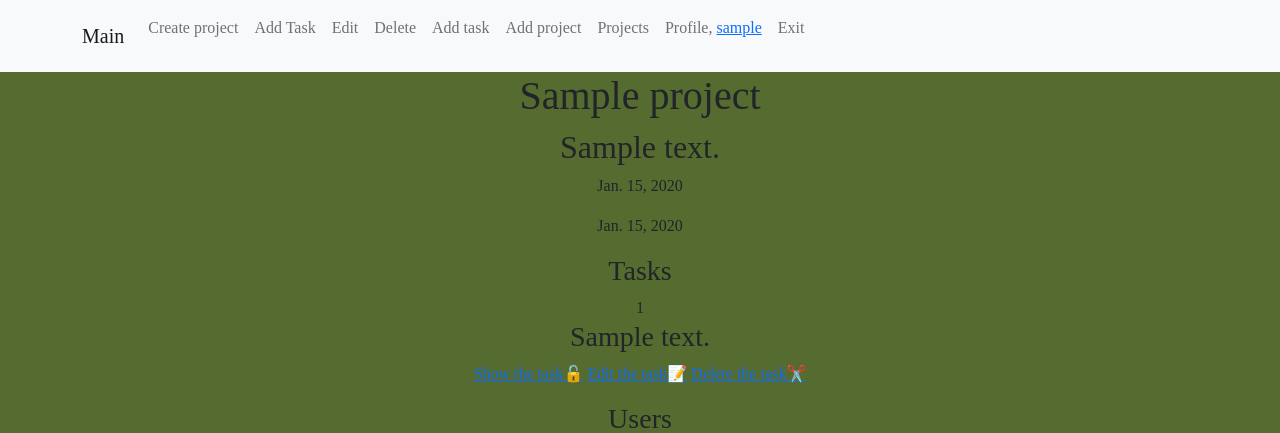
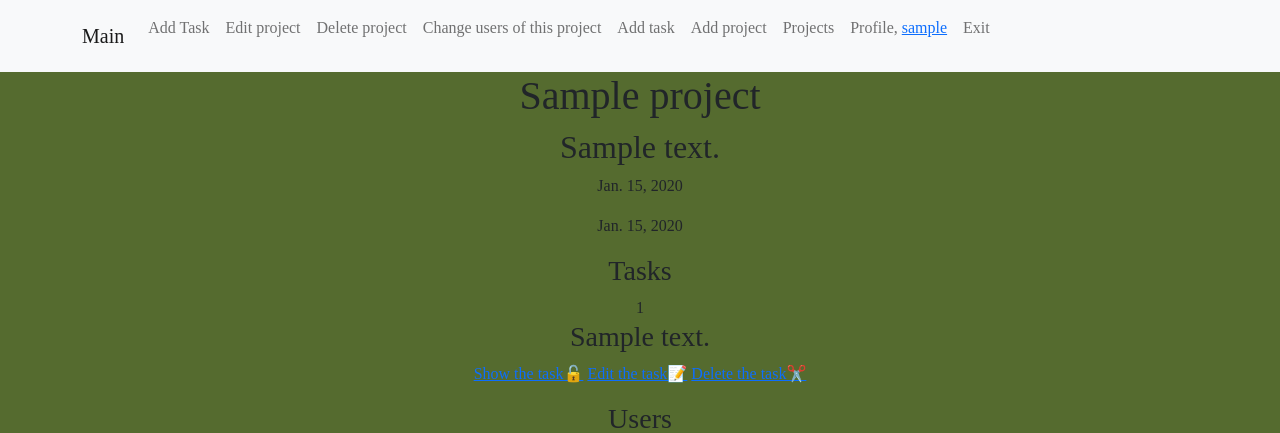
Before and after one commit to nishanova73/issue-tracker, a Django app: page /project_view/1/ in a window 1280 px wide. Shown: the top 433 px of the page. Run offline with Django 4.2, Linux system fonts and the light colour scheme; a user stored in the database is signed in; tables that the repository leaves empty hold one stand-in row (values such as "Sample post"); parts of the project's set-up code (start-up, migrations or seed data) failed here and were passed over.

Commit message:
hw-60 finished

```diff
--- a/source/webapp/templates/projects/change_users.html
+++ b/source/webapp/templates/projects/change_users.html
@@ -8,9 +8,11 @@ Project {{ project.pk }}
 {% block nav %}{% endblock %}
 {% block content %}
 <h2>Change project users</h2>
-
+</br>
+<div>
         <form method="post">
-            {% include 'partials/form.html' with button_txt="Save" %}
+            {% include 'partial/form.html' with button_text="Save" %}
         </form>
+</div>
 
 {% endblock %}
--- a/source/webapp/templates/projects/view.html
+++ b/source/webapp/templates/projects/view.html
@@ -5,16 +5,16 @@
 {{pass}}
     {% else %}
         <li class="nav-item">
-            <a class="nav-link" href="{% url 'webapp:project_add' %}">Create project</a>
-        </li>
-        <li class="nav-item">
             <a class="nav-link" href="{% url 'webapp:project_task_add' project.pk %}">Add Task</a>
         </li>
         <li class="nav-item">
-            <a class="nav-link" href="{% url 'webapp:project_update' project.pk %}">Edit</a>
+            <a class="nav-link" href="{% url 'webapp:project_update' project.pk %}">Edit project</a>
         </li>
         <li class="nav-item">
-            <a class="nav-link" href="{% url 'webapp:project_delete' project.pk %}">Delete</a>
+            <a class="nav-link" href="{% url 'webapp:project_delete' project.pk %}">Delete project</a>
+        </li>
+        <li class="nav-item">
+            <a class="nav-link" href="{% url 'webapp:change_project_users' project.pk %}">Change users of this project</a>
         </li>
 {% endif %}
 {% endblock %}
--- a/source/webapp/urls.py
+++ b/source/webapp/urls.py
@@ -1,17 +1,19 @@
 from django.urls import path
 from django.views.generic import RedirectView
-from webapp.views import (IndexView,
-                          CreateTaskView,
-                          TaskView,
-                          TaskUpdateView,
-                          TaskDeleteView,
-                          CreateProjectView,
-                          ProjectView,
-                          ProjectUpdateView,
-                          ProjectDeleteView,
-                          IndexView_,
-                          ProjectCreateTask
-                          )
+from webapp.views import (
+    IndexView,
+    CreateTaskView,
+    TaskView,
+    TaskUpdateView,
+    TaskDeleteView,
+    CreateProjectView,
+    ProjectView,
+    ProjectUpdateView,
+    ProjectDeleteView,
+    IndexView_,
+    ProjectCreateTask,
+    ChangeProjectUsers,
+)
 
 app_name = 'webapp'
 
@@ -28,4 +30,5 @@ urlpatterns = [
     path('project_view/<int:pk>/delete/', ProjectDeleteView.as_view(), name="project_delete"),
     path('projects/', IndexView_.as_view(), name="main_page2"),
     path('project/<int:pk>/task/add/', ProjectCreateTask.as_view(), name="project_task_add"),
+    path('project/<int:pk>/change_users/', ChangeProjectUsers.as_view(), name='change_project_users'),
 ]
--- a/source/webapp/views/projects.py
+++ b/source/webapp/views/projects.py
@@ -104,9 +104,9 @@ class ProjectCreateTask(PermissionRequiredMixin, CreateView):
         return super().has_permission() or self.request.user.username == self.get_object().user_pr
 
 
-class ChangeProjectUsers(PermissionRequiredMixin, UpdateView):
+class ChangeProjectUsers(UpdateView):
     model = Project
-    template_name = 'project/change_users.html'
+    template_name = 'projects/change_users.html'
     form_class = ProjectUsersForm
 
     def get_success_url(self):
```
